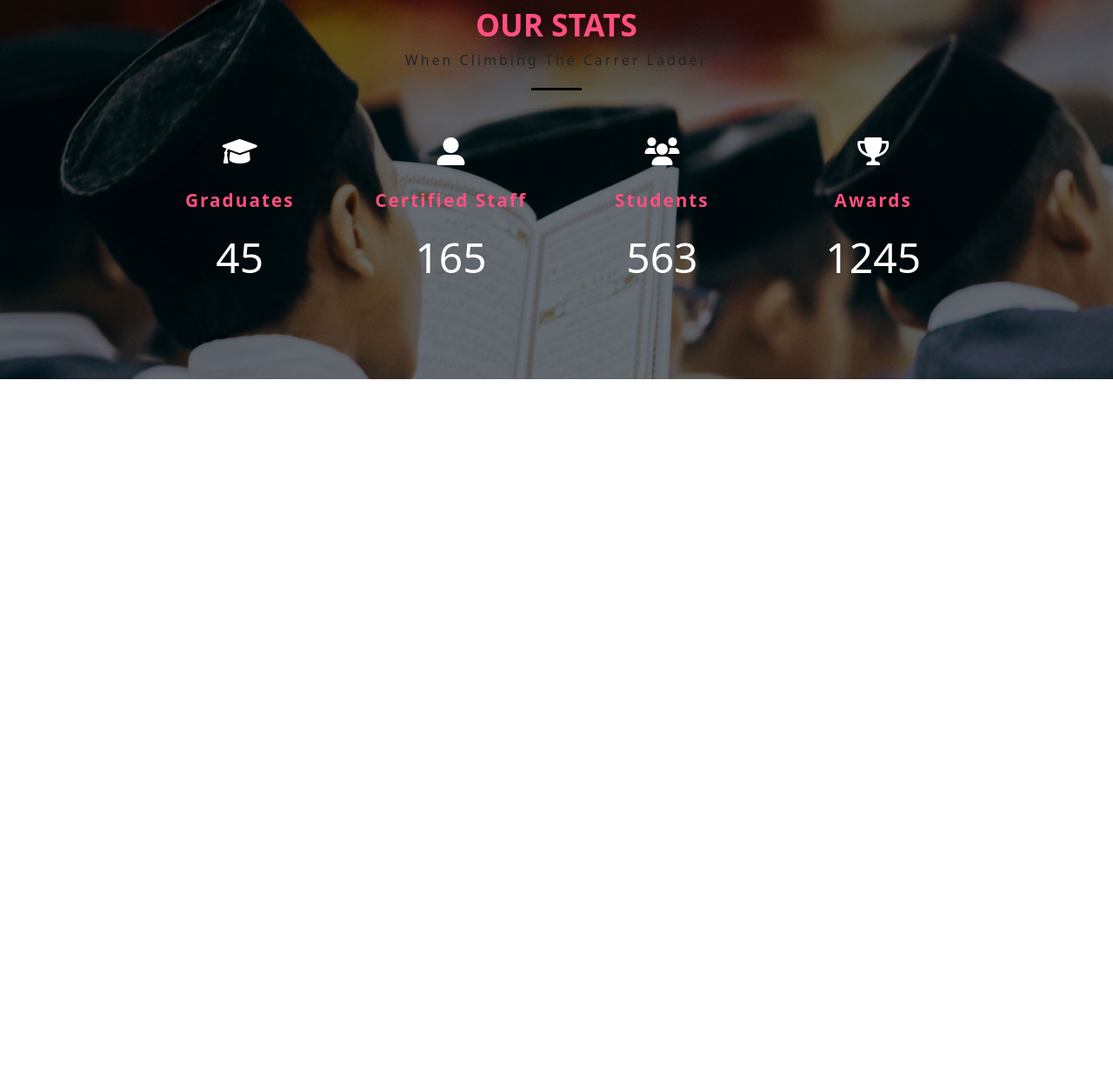
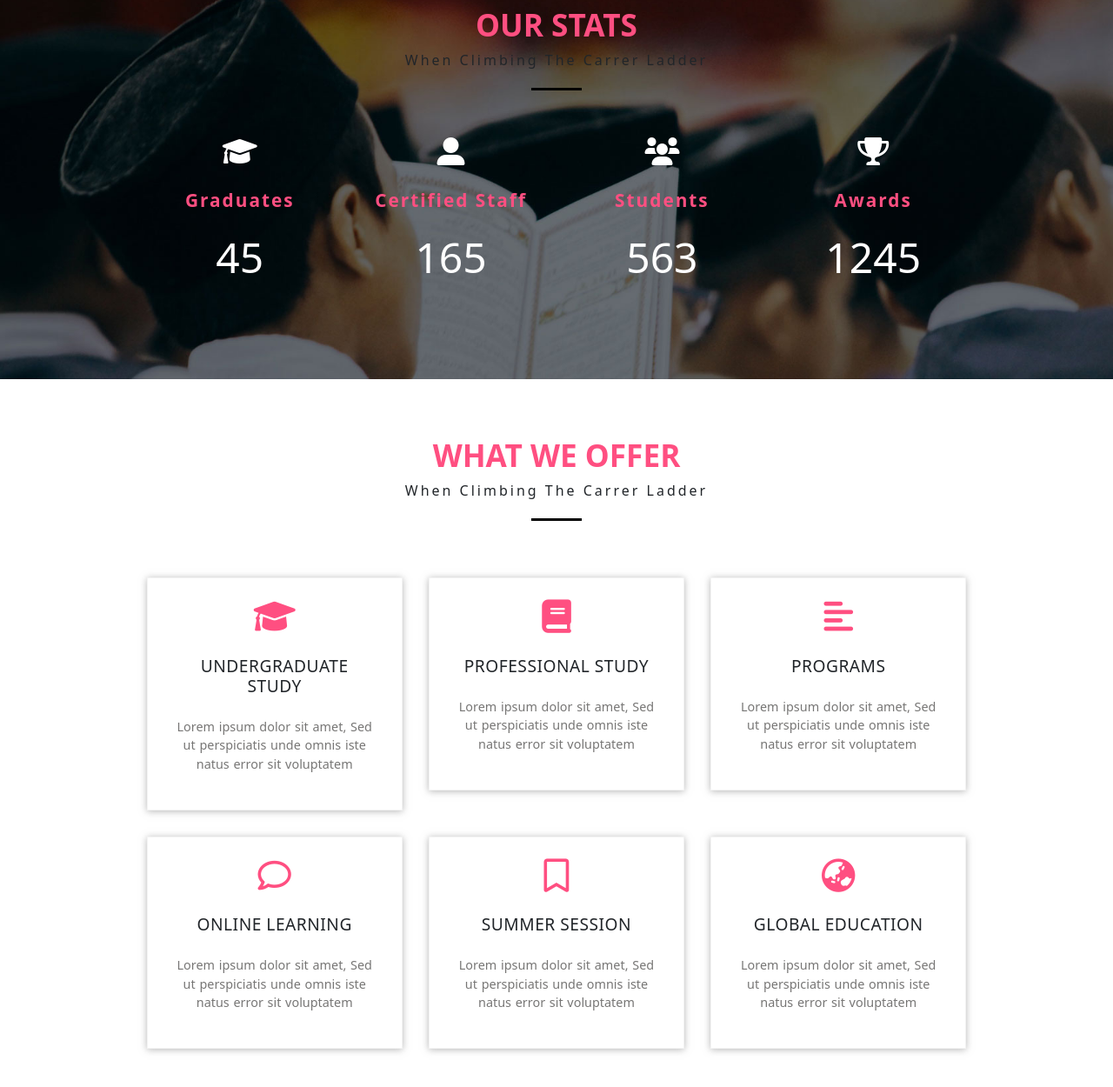
Before and after one commit to agamamom/bootstrap-responsive-practice, a website: page index.html in a window 1280 px wide. Shown: the part 1739-2989 px from the top of the page at 87% size. Before the commit the page ends 2175 px from the top, so only its background shows below. Drawn offline with nearby package versions, Linux system fonts and the light colour scheme.

Commit message:
update code offer

```diff
--- a/css/main.css
+++ b/css/main.css
@@ -2,7 +2,7 @@
 *{
     padding:0;
     margin:0;
-    box-sizing:border-box;
+    box-sizing: border-box;
 }
 html{
     font-family: 'Montserrat', sans-serif;
@@ -266,3 +266,44 @@ ul{
     font-weight: 300;
     line-height: normal;
 }
+/* OFFER */
+.offer .container{
+    width: 76%;
+    margin: 0 auto;
+}
+.offer .heading p::after{
+    content: '';
+    display: block;
+    height: 3px;
+    width: 4.5%;
+    margin: 20px auto 50px;
+    background-color: black;
+}
+.offer__col{
+    padding: 15px;
+}
+.offer__item{
+    border: 1px solid rgb(243, 243, 243);
+    padding: 25px 30px;
+    text-align:center;
+    box-shadow: 0 1px 8px 0px rgba(158,158,158,0.75);
+    transition : all .3s;
+}
+.offer__item:hover{
+    background-color: #12ccc3;
+}
+.offer__item i {
+    font-size: 2.4rem;
+    color: #ff4f81;
+}
+.offer__item h4{
+    font-size: 1.2rem;
+    font-weight: 400;
+    letter-spacing: 0.5px;
+    padding: 25px 0;
+}
+.offer__item p{
+    font-size: 0.9rem;
+    color: rgb(119, 118, 117);
+    word-spacing: 1px;
+}
--- a/index.html
+++ b/index.html
@@ -260,7 +260,64 @@
         </div>
     </section>
     <!-- OFFER -->
-    <section class="offer"></section>
+    <section class="offer section">
+        <div class="heading">
+            <h1>WHAT WE OFFER</h1>
+            <p>When Climbing The Carrer Ladder</p>
+        </div>
+        <div class="container">
+            <div class="row">
+                <div class="col-4  offer__col">
+                    <div class="offer__item">
+                        <i class="fas fa-graduation-cap"></i>
+                        <h4 class="mb-0">UNDERGRADUATE STUDY</h4>
+                        <p>Lorem ipsum dolor sit amet, Sed ut perspiciatis unde omnis iste natus error sit voluptatem
+                        </p>
+                    </div>
+                </div>
+                <div class="col-4  offer__col">
+                    <div class="offer__item">
+                        <i class="fas fa-book"></i>
+                        <h4 class="mb-0">PROFESSIONAL STUDY</h4>
+                        <p>Lorem ipsum dolor sit amet, Sed ut perspiciatis unde omnis iste natus error sit voluptatem
+                        </p>
+                    </div>
+                </div>
+                <div class="col-4  offer__col">
+                    <div class="offer__item">
+                        <i class="fas fa-align-left"></i>
+                        <h4 class="mb-0">PROGRAMS</h4>
+                        <p>Lorem ipsum dolor sit amet, Sed ut perspiciatis unde omnis iste natus error sit voluptatem
+                        </p>
+                    </div>
+                </div>
+                <div class="col-4  offer__col">
+                    <div class="offer__item">
+                        <i class="far fa-comment"></i>
+                        <h4 class="mb-0">ONLINE LEARNING</h4>
+                        <p>Lorem ipsum dolor sit amet, Sed ut perspiciatis unde omnis iste natus error sit voluptatem
+                        </p>
+                    </div>
+                </div>
+                <div class="col-4  offer__col">
+                    <div class="offer__item">
+                        <i class="far fa-bookmark"></i>
+                        <h4 class="mb-0">SUMMER SESSION</h4>
+                        <p>Lorem ipsum dolor sit amet, Sed ut perspiciatis unde omnis iste natus error sit voluptatem
+                        </p>
+                    </div>
+                </div>
+                <div class="col-4  offer__col">
+                    <div class="offer__item">
+                        <i class="fas fa-globe-asia"></i>
+                        <h4 class="mb-0">GLOBAL EDUCATION</h4>
+                        <p>Lorem ipsum dolor sit amet, Sed ut perspiciatis unde omnis iste natus error sit voluptatem
+                        </p>
+                    </div>
+                </div>
+            </div>
+        </div>
+    </section>
     <!-- FEEDBACK -->
     <section class="feedback"></section>
     <!-- NEWS -->
```
